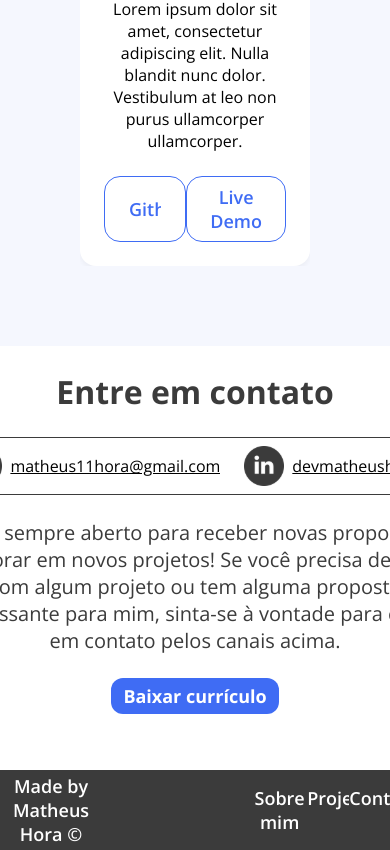
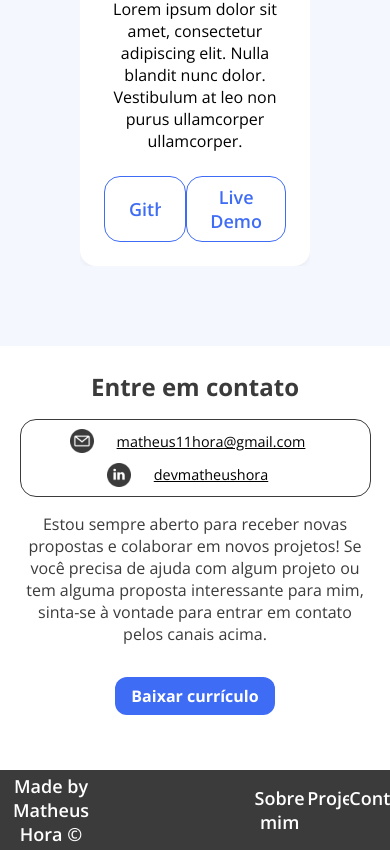
Before and after one commit to Matheus-hora48/portifolio-matheus-hora, a Next.js app: page / in a window 390 px wide. Shown: the part 4325-5175 px from the top of the page. Built offline with nearby package versions, Linux system fonts and the light colour scheme.

Commit message:
contato responsivo

```diff
--- a/src/components/contact/contact.module.css
+++ b/src/components/contact/contact.module.css
@@ -1,63 +1,98 @@
+
 .contact {
   text-align: center;
-    height: 400px;
+  min-height: 400px;
   display: flex;
   width: 100%;
   flex-direction: column;
   align-items: center;
 }
 
-.button {
-    background-color: var(--primary-color);
-    padding: 6px 12px;
-    border: none;
-    border-radius: 12px;
-    color: #FFFFFF;
-    font-size: 18px;
-    font-weight: 700;
-}
-.contactDiv{
+.contactDiv {
   max-width: 800px;
-
+  width: 90%;
 }
 
 .contactDiv h2 {
   color: var(--black-color);
-    font-size: 32px;
+  font-size: 2em;
   font-weight: 700;
 }
 
 .contactDiv p {
   color: var(--black-color);
   text-align: center;
-    font-size: 20px;
+  font-size: 1.25em;
   font-weight: 400;
-    margin-bottom: 24px;
-    margin-top: 24px;
+  margin-bottom: 1em;
+  margin-top: 1em;
 }
 
-.socialContainer{
-    display: inline-flex;
+.socialContainer {
+  display: flex;
   align-items: center;
-    padding: 8px 24px;
+  padding: 0.5em 1.5em;
   border-radius: 16px;
   border: 1px solid var(--black-color);
   justify-content: center;
-    margin-top: 24px;
+  margin-top: 1em;
+}
+
+.social {
+  display: flex;
+  align-items: center;
+  margin: 0 0.5em;
+}
+
+.iconsSocial {
+  width: 2em;
+  height: 2em;
+  margin-right: 0.5em;
+}
+
+.textSocial {
+  margin: 0 0.5em;
+  text-decoration: underline;
+}
+
+.button {
+  background-color: var(--primary-color);
+  padding: 0.5em 1em;
+  border: none;
+  border-radius: 12px;
+  color: #FFFFFF;
+  font-size: 1em;
+  font-weight: 700;
+  margin-top: 1em;
+}
+
+@media (max-width: 600px) {
+
+  .contactDiv h2 {
+    font-size: 1.5em;
+  }
+
+  .contactDiv p {
+    font-size: 1em;
+  }
+
+  .socialContainer {
+    padding: 0.3em 1em;
+    flex-direction: column;
 
   }
 
-.social{
-    display: flex;
-    align-items: center;
-    margin: 0 8px;
+  .iconsSocial {
+    width: 1.5em;
+    height: 1.5em;
   }
 
-.iconSocial{
-    margin: 0 8px;
+  .textSocial {
+    font-size: 0.9em;
+    padding: 0.5em;
   }
 
-.textSocial{
-    margin: 0 8px;
-    text-decoration: underline;
+  .button {
+    font-size: 1em;
   }
+}
```
Lines whose indentation alone changed are shown as unchanged.
